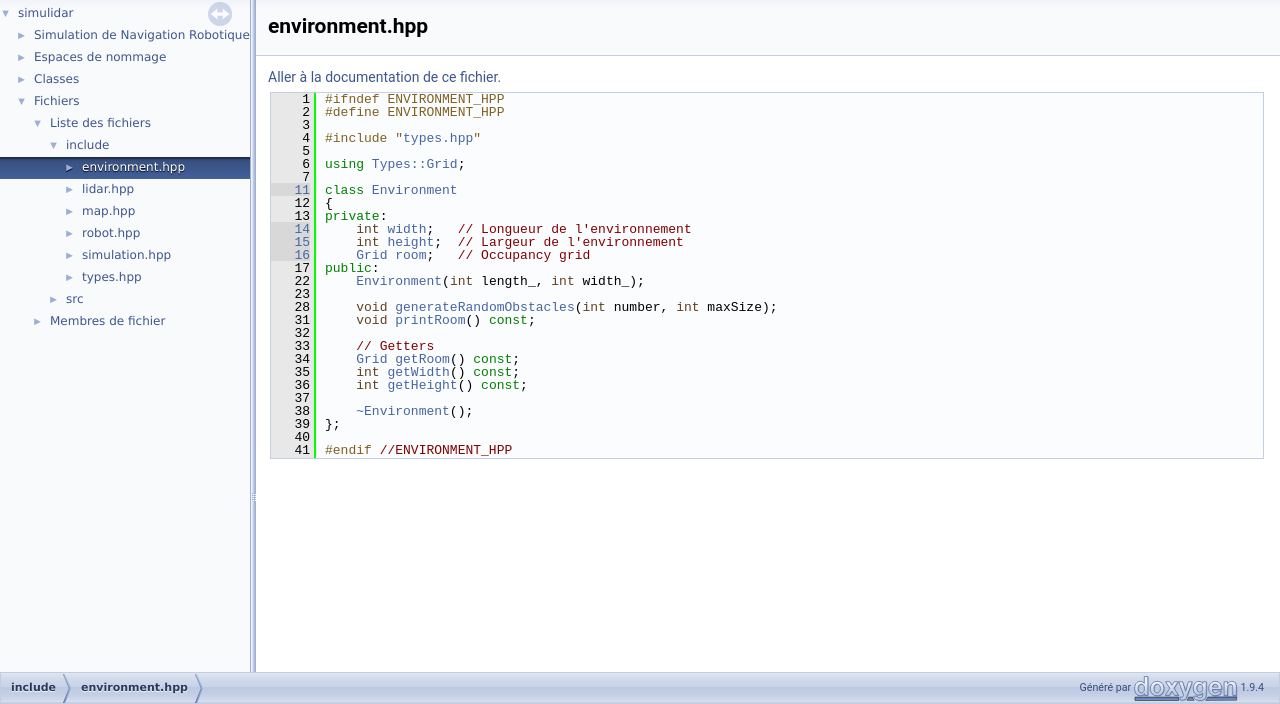
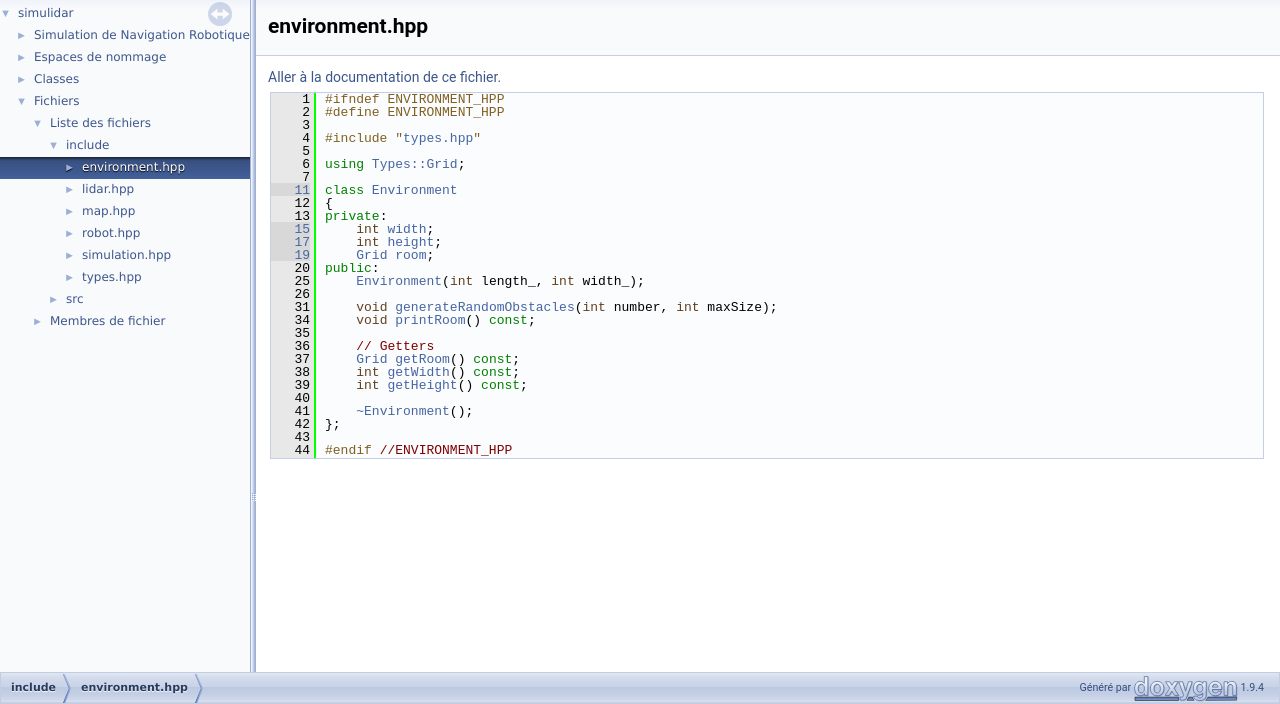
Before and after one commit to Cyclemnt/simulidar, a plain HTML site: page de/d3b/environment_8hpp_source.html in a window 1280 px wide. Shown: the part 96-800 px from the top of the page. Drawn offline with Linux system fonts and the light colour scheme.

Commit message:
Commentaires ajoutés

```diff
--- a/de/d3b/environment_8hpp_source.html
+++ b/de/d3b/environment_8hpp_source.html
@@ -96,34 +96,34 @@ $(document).ready(function(){initNavTree('de/d3b/environment_8hpp_source.html','
 <div class="line"><a id="l00011" name="l00011"></a><span class="lineno"><a class="line" href="../../d0/d98/classEnvironment.html">   11</a></span><span class="keyword">class </span><a class="code hl_class" href="../../d0/d98/classEnvironment.html">Environment</a></div>
 <div class="line"><a id="l00012" name="l00012"></a><span class="lineno">   12</span>{</div>
 <div class="line"><a id="l00013" name="l00013"></a><span class="lineno">   13</span><span class="keyword">private</span>:</div>
-<div class="line"><a id="l00014" name="l00014"></a><span class="lineno"><a class="line" href="../../d0/d98/classEnvironment.html#adb66ac1bc13fd84a3df8ec3f0efcceea">   14</a></span>    <span class="keywordtype">int</span> <a class="code hl_variable" href="../../d0/d98/classEnvironment.html#adb66ac1bc13fd84a3df8ec3f0efcceea">width</a>;   <span class="comment">// Longueur de l&#39;environnement</span></div>
-<div class="line"><a id="l00015" name="l00015"></a><span class="lineno"><a class="line" href="../../d0/d98/classEnvironment.html#a72e3e1ad7f136932fe2d0fae06b50f9a">   15</a></span>    <span class="keywordtype">int</span> <a class="code hl_variable" href="../../d0/d98/classEnvironment.html#a72e3e1ad7f136932fe2d0fae06b50f9a">height</a>;  <span class="comment">// Largeur de l&#39;environnement</span></div>
-<div class="line"><a id="l00016" name="l00016"></a><span class="lineno"><a class="line" href="../../d0/d98/classEnvironment.html#a5cc7f67efc5680bbf473fbc5c2c6bb49">   16</a></span>    <a class="code hl_typedef" href="../../d1/d04/namespaceTypes.html#a21aefbaf3fd02f1c045d5316c3abd0dc">Grid</a> <a class="code hl_variable" href="../../d0/d98/classEnvironment.html#a5cc7f67efc5680bbf473fbc5c2c6bb49">room</a>;   <span class="comment">// Occupancy grid</span></div>
-<div class="line"><a id="l00017" name="l00017"></a><span class="lineno">   17</span><span class="keyword">public</span>:</div>
-<div class="line"><a id="l00022" name="l00022"></a><span class="lineno">   22</span>    <a class="code hl_function" href="../../d0/d98/classEnvironment.html#acc520772d82dd316e116b7a065a5ce69">Environment</a>(<span class="keywordtype">int</span> length_, <span class="keywordtype">int</span> width_);</div>
-<div class="line"><a id="l00023" name="l00023"></a><span class="lineno">   23</span> </div>
-<div class="line"><a id="l00028" name="l00028"></a><span class="lineno">   28</span>    <span class="keywordtype">void</span> <a class="code hl_function" href="../../d0/d98/classEnvironment.html#af3d20d558bd896efc3b2ac391f88ff9a">generateRandomObstacles</a>(<span class="keywordtype">int</span> number, <span class="keywordtype">int</span> maxSize);</div>
-<div class="line"><a id="l00031" name="l00031"></a><span class="lineno">   31</span>    <span class="keywordtype">void</span> <a class="code hl_function" href="../../d0/d98/classEnvironment.html#aae068e8b58cc941109bd9b52e6a85b3c">printRoom</a>() <span class="keyword">const</span>;</div>
-<div class="line"><a id="l00032" name="l00032"></a><span class="lineno">   32</span> </div>
-<div class="line"><a id="l00033" name="l00033"></a><span class="lineno">   33</span>    <span class="comment">// Getters</span></div>
-<div class="line"><a id="l00034" name="l00034"></a><span class="lineno">   34</span>    <a class="code hl_typedef" href="../../d1/d04/namespaceTypes.html#a21aefbaf3fd02f1c045d5316c3abd0dc">Grid</a> <a class="code hl_function" href="../../d0/d98/classEnvironment.html#a42c8956b01016d2e283c3bec97cfd631">getRoom</a>() <span class="keyword">const</span>;</div>
-<div class="line"><a id="l00035" name="l00035"></a><span class="lineno">   35</span>    <span class="keywordtype">int</span> <a class="code hl_function" href="../../d0/d98/classEnvironment.html#a053f882f4ecec6e9ade99fba3317001c">getWidth</a>() <span class="keyword">const</span>;</div>
-<div class="line"><a id="l00036" name="l00036"></a><span class="lineno">   36</span>    <span class="keywordtype">int</span> <a class="code hl_function" href="../../d0/d98/classEnvironment.html#ad17660db40711861f8416d3ea641cd4f">getHeight</a>() <span class="keyword">const</span>;</div>
-<div class="line"><a id="l00037" name="l00037"></a><span class="lineno">   37</span> </div>
-<div class="line"><a id="l00038" name="l00038"></a><span class="lineno">   38</span>    <a class="code hl_function" href="../../d0/d98/classEnvironment.html#a8e294735187880dd3d59be10c425b29d">~Environment</a>();</div>
-<div class="line"><a id="l00039" name="l00039"></a><span class="lineno">   39</span>};</div>
+<div class="line"><a id="l00015" name="l00015"></a><span class="lineno"><a class="line" href="../../d0/d98/classEnvironment.html#adb66ac1bc13fd84a3df8ec3f0efcceea">   15</a></span>    <span class="keywordtype">int</span> <a class="code hl_variable" href="../../d0/d98/classEnvironment.html#adb66ac1bc13fd84a3df8ec3f0efcceea">width</a>;</div>
+<div class="line"><a id="l00017" name="l00017"></a><span class="lineno"><a class="line" href="../../d0/d98/classEnvironment.html#a72e3e1ad7f136932fe2d0fae06b50f9a">   17</a></span>    <span class="keywordtype">int</span> <a class="code hl_variable" href="../../d0/d98/classEnvironment.html#a72e3e1ad7f136932fe2d0fae06b50f9a">height</a>;</div>
+<div class="line"><a id="l00019" name="l00019"></a><span class="lineno"><a class="line" href="../../d0/d98/classEnvironment.html#a5cc7f67efc5680bbf473fbc5c2c6bb49">   19</a></span>    <a class="code hl_typedef" href="../../d1/d04/namespaceTypes.html#a21aefbaf3fd02f1c045d5316c3abd0dc">Grid</a> <a class="code hl_variable" href="../../d0/d98/classEnvironment.html#a5cc7f67efc5680bbf473fbc5c2c6bb49">room</a>;</div>
+<div class="line"><a id="l00020" name="l00020"></a><span class="lineno">   20</span><span class="keyword">public</span>:</div>
+<div class="line"><a id="l00025" name="l00025"></a><span class="lineno">   25</span>    <a class="code hl_function" href="../../d0/d98/classEnvironment.html#acc520772d82dd316e116b7a065a5ce69">Environment</a>(<span class="keywordtype">int</span> length_, <span class="keywordtype">int</span> width_);</div>
+<div class="line"><a id="l00026" name="l00026"></a><span class="lineno">   26</span> </div>
+<div class="line"><a id="l00031" name="l00031"></a><span class="lineno">   31</span>    <span class="keywordtype">void</span> <a class="code hl_function" href="../../d0/d98/classEnvironment.html#af3d20d558bd896efc3b2ac391f88ff9a">generateRandomObstacles</a>(<span class="keywordtype">int</span> number, <span class="keywordtype">int</span> maxSize);</div>
+<div class="line"><a id="l00034" name="l00034"></a><span class="lineno">   34</span>    <span class="keywordtype">void</span> <a class="code hl_function" href="../../d0/d98/classEnvironment.html#aae068e8b58cc941109bd9b52e6a85b3c">printRoom</a>() <span class="keyword">const</span>;</div>
+<div class="line"><a id="l00035" name="l00035"></a><span class="lineno">   35</span> </div>
+<div class="line"><a id="l00036" name="l00036"></a><span class="lineno">   36</span>    <span class="comment">// Getters</span></div>
+<div class="line"><a id="l00037" name="l00037"></a><span class="lineno">   37</span>    <a class="code hl_typedef" href="../../d1/d04/namespaceTypes.html#a21aefbaf3fd02f1c045d5316c3abd0dc">Grid</a> <a class="code hl_function" href="../../d0/d98/classEnvironment.html#a42c8956b01016d2e283c3bec97cfd631">getRoom</a>() <span class="keyword">const</span>;</div>
+<div class="line"><a id="l00038" name="l00038"></a><span class="lineno">   38</span>    <span class="keywordtype">int</span> <a class="code hl_function" href="../../d0/d98/classEnvironment.html#a053f882f4ecec6e9ade99fba3317001c">getWidth</a>() <span class="keyword">const</span>;</div>
+<div class="line"><a id="l00039" name="l00039"></a><span class="lineno">   39</span>    <span class="keywordtype">int</span> <a class="code hl_function" href="../../d0/d98/classEnvironment.html#ad17660db40711861f8416d3ea641cd4f">getHeight</a>() <span class="keyword">const</span>;</div>
 <div class="line"><a id="l00040" name="l00040"></a><span class="lineno">   40</span> </div>
-<div class="line"><a id="l00041" name="l00041"></a><span class="lineno">   41</span><span class="preprocessor">#endif </span><span class="comment">//ENVIRONMENT_HPP</span></div>
+<div class="line"><a id="l00041" name="l00041"></a><span class="lineno">   41</span>    <a class="code hl_function" href="../../d0/d98/classEnvironment.html#a8e294735187880dd3d59be10c425b29d">~Environment</a>();</div>
+<div class="line"><a id="l00042" name="l00042"></a><span class="lineno">   42</span>};</div>
+<div class="line"><a id="l00043" name="l00043"></a><span class="lineno">   43</span> </div>
+<div class="line"><a id="l00044" name="l00044"></a><span class="lineno">   44</span><span class="preprocessor">#endif </span><span class="comment">//ENVIRONMENT_HPP</span></div>
 <div class="ttc" id="aclassEnvironment_html"><div class="ttname"><a href="../../d0/d98/classEnvironment.html">Environment</a></div><div class="ttdoc">Représente l'environnement dans lequel le robot évolue. Représente l'environnement global de la simul...</div><div class="ttdef"><b>Definition:</b> <a href="../../de/d3b/environment_8hpp_source.html#l00011">environment.hpp:12</a></div></div>
 <div class="ttc" id="aclassEnvironment_html_a053f882f4ecec6e9ade99fba3317001c"><div class="ttname"><a href="../../d0/d98/classEnvironment.html#a053f882f4ecec6e9ade99fba3317001c">Environment::getWidth</a></div><div class="ttdeci">int getWidth() const</div><div class="ttdef"><b>Definition:</b> <a href="../../dc/d82/environment_8cpp_source.html#l00063">environment.cpp:63</a></div></div>
 <div class="ttc" id="aclassEnvironment_html_a42c8956b01016d2e283c3bec97cfd631"><div class="ttname"><a href="../../d0/d98/classEnvironment.html#a42c8956b01016d2e283c3bec97cfd631">Environment::getRoom</a></div><div class="ttdeci">Grid getRoom() const</div><div class="ttdef"><b>Definition:</b> <a href="../../dc/d82/environment_8cpp_source.html#l00060">environment.cpp:60</a></div></div>
-<div class="ttc" id="aclassEnvironment_html_a5cc7f67efc5680bbf473fbc5c2c6bb49"><div class="ttname"><a href="../../d0/d98/classEnvironment.html#a5cc7f67efc5680bbf473fbc5c2c6bb49">Environment::room</a></div><div class="ttdeci">Grid room</div><div class="ttdef"><b>Definition:</b> <a href="../../de/d3b/environment_8hpp_source.html#l00016">environment.hpp:16</a></div></div>
-<div class="ttc" id="aclassEnvironment_html_a72e3e1ad7f136932fe2d0fae06b50f9a"><div class="ttname"><a href="../../d0/d98/classEnvironment.html#a72e3e1ad7f136932fe2d0fae06b50f9a">Environment::height</a></div><div class="ttdeci">int height</div><div class="ttdef"><b>Definition:</b> <a href="../../de/d3b/environment_8hpp_source.html#l00015">environment.hpp:15</a></div></div>
+<div class="ttc" id="aclassEnvironment_html_a5cc7f67efc5680bbf473fbc5c2c6bb49"><div class="ttname"><a href="../../d0/d98/classEnvironment.html#a5cc7f67efc5680bbf473fbc5c2c6bb49">Environment::room</a></div><div class="ttdeci">Grid room</div><div class="ttdoc">Occupancy grid.</div><div class="ttdef"><b>Definition:</b> <a href="../../de/d3b/environment_8hpp_source.html#l00019">environment.hpp:19</a></div></div>
+<div class="ttc" id="aclassEnvironment_html_a72e3e1ad7f136932fe2d0fae06b50f9a"><div class="ttname"><a href="../../d0/d98/classEnvironment.html#a72e3e1ad7f136932fe2d0fae06b50f9a">Environment::height</a></div><div class="ttdeci">int height</div><div class="ttdoc">Largeur de l'environnement.</div><div class="ttdef"><b>Definition:</b> <a href="../../de/d3b/environment_8hpp_source.html#l00017">environment.hpp:17</a></div></div>
 <div class="ttc" id="aclassEnvironment_html_a8e294735187880dd3d59be10c425b29d"><div class="ttname"><a href="../../d0/d98/classEnvironment.html#a8e294735187880dd3d59be10c425b29d">Environment::~Environment</a></div><div class="ttdeci">~Environment()</div><div class="ttdef"><b>Definition:</b> <a href="../../dc/d82/environment_8cpp_source.html#l00070">environment.cpp:70</a></div></div>
 <div class="ttc" id="aclassEnvironment_html_aae068e8b58cc941109bd9b52e6a85b3c"><div class="ttname"><a href="../../d0/d98/classEnvironment.html#aae068e8b58cc941109bd9b52e6a85b3c">Environment::printRoom</a></div><div class="ttdeci">void printRoom() const</div><div class="ttdoc">Affiche l'environnement dans le terminal. Cette méthode affiche la grille de l'environnement dans le ...</div><div class="ttdef"><b>Definition:</b> <a href="../../dc/d82/environment_8cpp_source.html#l00043">environment.cpp:43</a></div></div>
 <div class="ttc" id="aclassEnvironment_html_acc520772d82dd316e116b7a065a5ce69"><div class="ttname"><a href="../../d0/d98/classEnvironment.html#acc520772d82dd316e116b7a065a5ce69">Environment::Environment</a></div><div class="ttdeci">Environment(int length_, int width_)</div><div class="ttdoc">Constructeur avec paramètres. Ce constructeur initialise un environnement de simulation représenté so...</div><div class="ttdef"><b>Definition:</b> <a href="../../dc/d82/environment_8cpp_source.html#l00007">environment.cpp:7</a></div></div>
 <div class="ttc" id="aclassEnvironment_html_ad17660db40711861f8416d3ea641cd4f"><div class="ttname"><a href="../../d0/d98/classEnvironment.html#ad17660db40711861f8416d3ea641cd4f">Environment::getHeight</a></div><div class="ttdeci">int getHeight() const</div><div class="ttdef"><b>Definition:</b> <a href="../../dc/d82/environment_8cpp_source.html#l00066">environment.cpp:66</a></div></div>
-<div class="ttc" id="aclassEnvironment_html_adb66ac1bc13fd84a3df8ec3f0efcceea"><div class="ttname"><a href="../../d0/d98/classEnvironment.html#adb66ac1bc13fd84a3df8ec3f0efcceea">Environment::width</a></div><div class="ttdeci">int width</div><div class="ttdef"><b>Definition:</b> <a href="../../de/d3b/environment_8hpp_source.html#l00014">environment.hpp:14</a></div></div>
+<div class="ttc" id="aclassEnvironment_html_adb66ac1bc13fd84a3df8ec3f0efcceea"><div class="ttname"><a href="../../d0/d98/classEnvironment.html#adb66ac1bc13fd84a3df8ec3f0efcceea">Environment::width</a></div><div class="ttdeci">int width</div><div class="ttdoc">Longueur de l'environnement.</div><div class="ttdef"><b>Definition:</b> <a href="../../de/d3b/environment_8hpp_source.html#l00015">environment.hpp:15</a></div></div>
 <div class="ttc" id="aclassEnvironment_html_af3d20d558bd896efc3b2ac391f88ff9a"><div class="ttname"><a href="../../d0/d98/classEnvironment.html#af3d20d558bd896efc3b2ac391f88ff9a">Environment::generateRandomObstacles</a></div><div class="ttdeci">void generateRandomObstacles(int number, int maxSize)</div><div class="ttdoc">Générer des obstacles aléatoires. Cette méthode ajoute un nombre donné d'obstacles aléatoires dans la...</div><div class="ttdef"><b>Definition:</b> <a href="../../dc/d82/environment_8cpp_source.html#l00021">environment.cpp:21</a></div></div>
 <div class="ttc" id="anamespaceTypes_html_a21aefbaf3fd02f1c045d5316c3abd0dc"><div class="ttname"><a href="../../d1/d04/namespaceTypes.html#a21aefbaf3fd02f1c045d5316c3abd0dc">Types::Grid</a></div><div class="ttdeci">std::vector&lt; std::vector&lt; CellState &gt; &gt; Grid</div><div class="ttdoc">Type personnalisé, vector 2D.</div><div class="ttdef"><b>Definition:</b> <a href="../../dd/de3/types_8hpp_source.html#l00043">types.hpp:43</a></div></div>
 <div class="ttc" id="atypes_8hpp_html"><div class="ttname"><a href="../../dd/de3/types_8hpp.html">types.hpp</a></div></div>
```
Also changed, not shown: d0/d98/classEnvironment.html (+21 -12 lines), d2/da5/classLidar.html (+4 -1 lines), d6/d48/lidar_8cpp_source.html (+1 -1 lines), d7/daf/lidar_8hpp_source.html (+1 -2 lines), dc/d82/environment_8cpp_source.html (+3 -3 lines).
